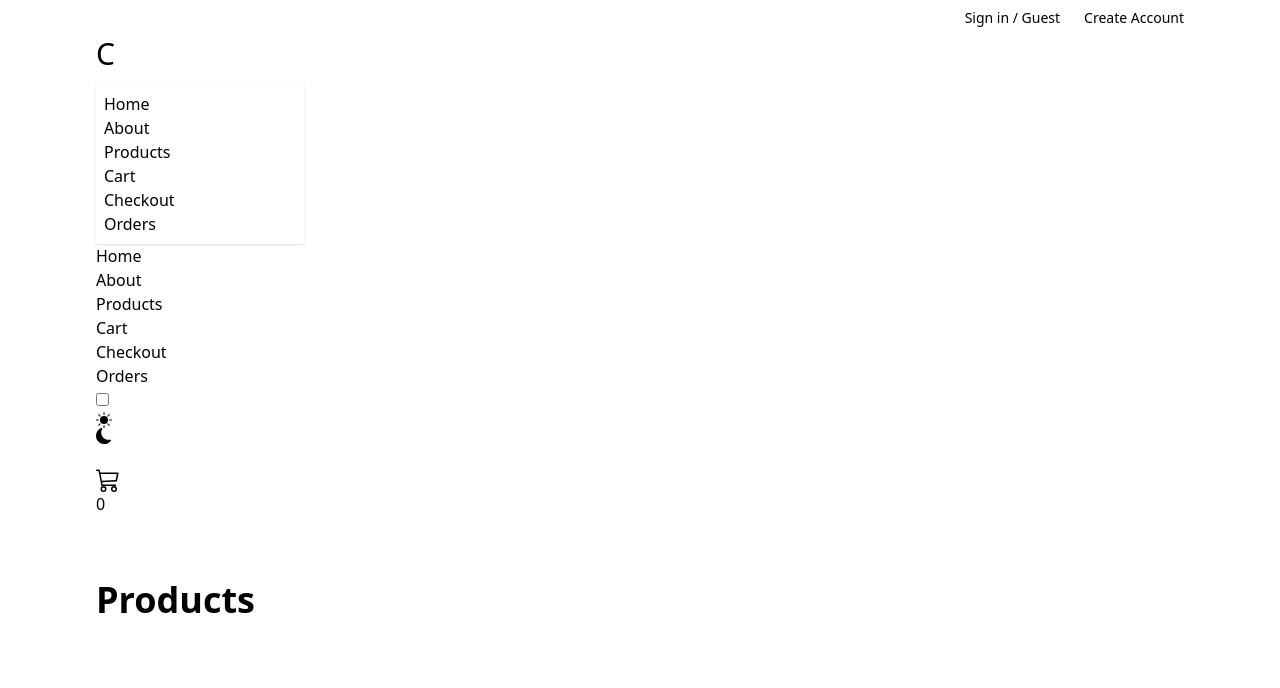
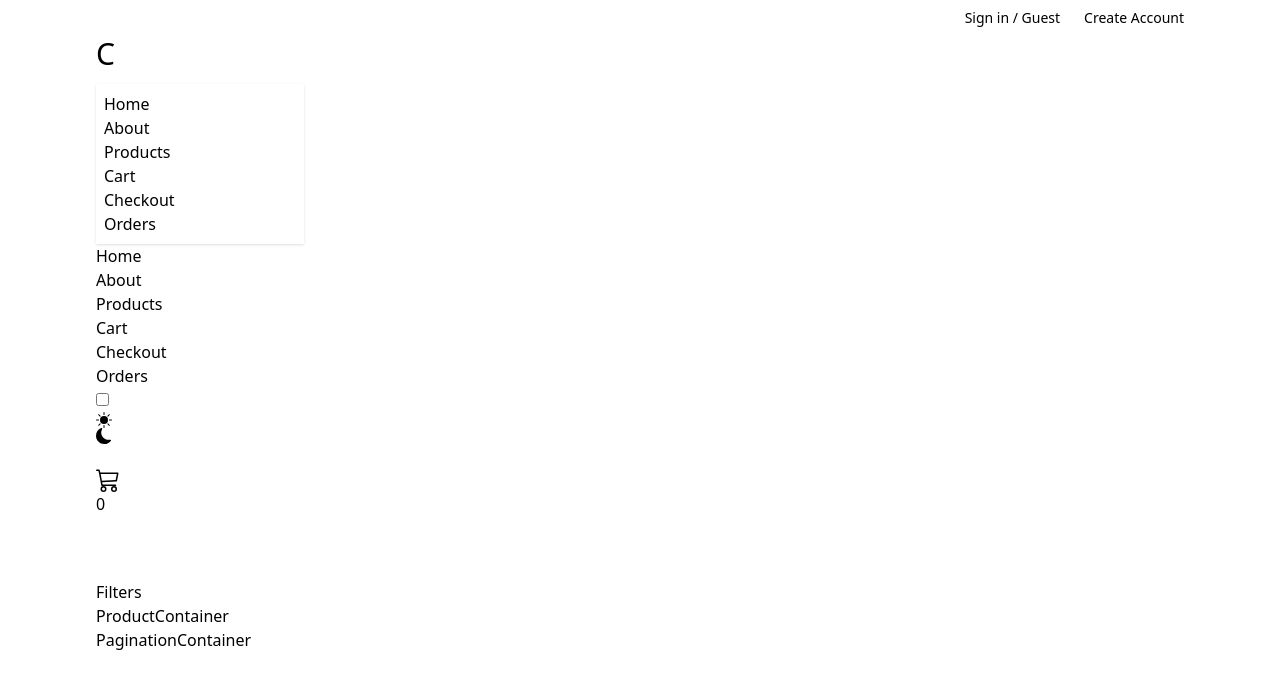
Before and after one commit to qpham01/reactjs-12-comfy-store, a React (Vite) app: page /products in a window 1280 px wide. Shown: the top 688 px of the page. Built offline with nearby package versions, Linux system fonts and the light colour scheme.

Commit message:
Refactor SingleProduct as page and fixed single product breadcrumb.

```diff
--- a/src/app-specific/components/ProductGrid.jsx
+++ b/src/app-specific/components/ProductGrid.jsx
@@ -10,7 +10,7 @@ const ProductGrid = () => {
         const formattedPrice = formatPrice(price);
         return (
           <ProductCard
-            link={`/products/${product.id}`}
+            link={`/product/${product.id}`}
             key={product.id}
             title={title}
             price={formattedPrice}
--- a/src/app-specific/pages/Products.jsx
+++ b/src/app-specific/pages/Products.jsx
@@ -1,4 +1,16 @@
+import { Filters, PaginationContainer, ProductContainer } from '../sections';
+
+export const loader = ({ request }) => {
+  return null;
+};
+
 const Products = () => {
-  return <h1 className='text-4xl font-bold'>Products</h1>;
+  return (
+    <>
+      <Filters />
+      <ProductContainer />
+      <PaginationContainer />
+    </>
+  );
 };
 export default Products;
--- a/src/app-specific/sections/SingleProduct.jsx
+++ b/src/app-specific/pages/SingleProduct.jsx
@@ -5,11 +5,11 @@ import { customFetch } from '../utils';
 
 export const loader = async ({ params }) => {
   const response = await customFetch(`/products/${params.id}`);
-  return { product: response.data.data };
+  return { product: response.data.data, productId: params.id };
 };
 
 const SingleProduct = () => {
-  const { product } = useLoaderData();
+  const { product, productId } = useLoaderData();
   const { title, price, image, description, colors, company } =
     product.attributes;
   const formattedPrice = formatPrice(price);
@@ -25,14 +25,14 @@ const SingleProduct = () => {
   const amountOptions = generateIntegerOptions(1, 5);
 
   return (
-    <section>
+    <>
       <div className='text-md breadcrumbs'>
         <ul>
           <li>
             <Link to='/'>Home</Link>
           </li>
           <li>
-            <Link to='/products'>Products</Link>
+            <Link to={`/product/${productId}`}>{title}</Link>
           </li>
         </ul>
       </div>
@@ -93,7 +93,7 @@ const SingleProduct = () => {
           </div>
         </div>
       </div>
-    </section>
+    </>
   );
 };
 export default SingleProduct;
--- a/src/app-specific/pages/index.js
+++ b/src/app-specific/pages/index.js
@@ -1,7 +1,7 @@
 export { default as HomeLayout } from './HomeLayout';
 export { default as Landing } from './Landing';
-export { default as SingleProduct } from '../sections/SingleProduct';
 export { default as Products } from './Products';
+export { default as SingleProduct } from './SingleProduct';
 export { default as Cart } from './Cart';
 export { default as Error } from './Error';
 export { default as About } from './About';
--- /dev/null
+++ b/src/app-specific/sections/Filters.jsx
@@ -0,0 +1,5 @@
+const Filters = () => {
+  return <div>Filters</div>;
+};
+
+export default Filters;
--- /dev/null
+++ b/src/app-specific/sections/PaginationContainer.jsx
@@ -0,0 +1,5 @@
+const PaginationContainer = () => {
+  return <div>PaginationContainer</div>;
+};
+
+export default PaginationContainer;
--- /dev/null
+++ b/src/app-specific/sections/ProductContainer.jsx
@@ -0,0 +1,4 @@
+const ProductContainer = () => {
+  return <div>ProductContainer</div>;
+};
+export default ProductContainer;
--- a/src/app-specific/sections/index.js
+++ b/src/app-specific/sections/index.js
@@ -1,3 +1,5 @@
 export { default as FeaturedProducts } from './FeaturedProducts';
-export { default as SingleProduct } from './SingleProduct';
 export { default as Hero } from './Hero';
+export { default as ProductContainer } from './ProductContainer';
+export { default as PaginationContainer } from './PaginationContainer';
+export { default as Filters } from './Filters';
```
Also changed, not shown: src/router.jsx (+5 -4 lines).
